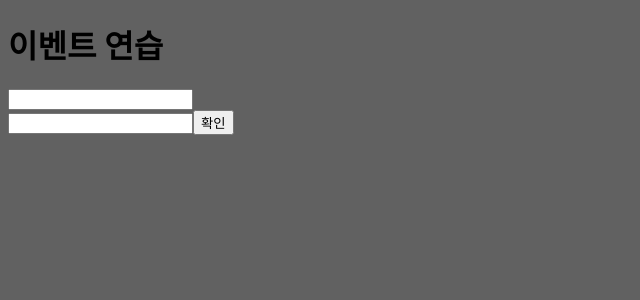
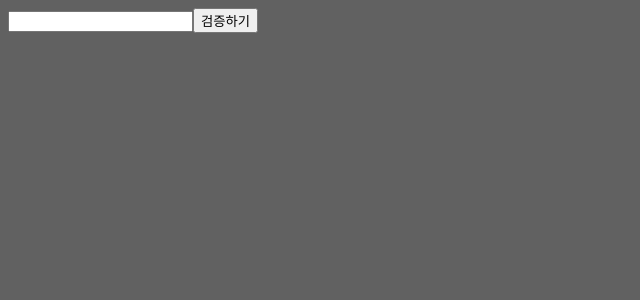
Before and after one commit to RecklessK/hello-react, a React (Create React App) app in the folder hello-react/: page / in a window 1280 px wide. Shown: the top 300 px of the page, without its empty margins (0-640 px from the left). Built offline with nearby package versions, Linux system fonts and the light colour scheme.

Commit message:
150p
ref

```diff
--- a/hello-react/src/App.js
+++ b/hello-react/src/App.js
@@ -2,13 +2,14 @@
 //import Counter from "./Counter";
 //import Say from "./Say";
 //import EventPractice from "./EventPractice";
-import EventPracticeFunc from "./EventPracticeFunc";
+//import EventPracticeFunc from "./EventPracticeFunc";
+import ValidationSample from "./ValidationSample";
 
 class App extends Component {
   render() {
     // return <Counter />;
     //return <Say />;
-    return <EventPracticeFunc />;
+    return <ValidationSample />;
   }
 }
 
--- /dev/null
+++ b/hello-react/src/ValidationSample.css
@@ -0,0 +1,7 @@
+.success {
+  background-color: lightgreen;
+}
+
+.failure {
+  background-color: lightcoral;
+}
--- /dev/null
+++ b/hello-react/src/ValidationSample.js
@@ -0,0 +1,45 @@
+import React, { Component } from "react";
+import "./ValidationSample.css";
+
+class ValidationSample extends Component {
+  state = {
+    password: "",
+    clicked: false,
+    validated: false,
+  };
+
+  handleChange = (e) => {
+    this.setState({
+      password: e.target.value,
+    });
+  };
+
+  handleButtonClick = () => {
+    this.setState({
+      clicked: true,
+      validated: this.state.password === "0000",
+    });
+  };
+  render() {
+    return (
+      <div>
+        <input
+          ref={(ref) => (this.input = ref)}
+          type="password"
+          value={this.state.password}
+          onChange={this.handleChange}
+          className={
+            this.state.clicked
+              ? this.state.validated
+                ? "success"
+                : "failure"
+              : ""
+          }
+        />
+        <button onClick={this.handleButtonClick}>검증하기</button>
+      </div>
+    );
+  }
+}
+
+export default ValidationSample;
```
